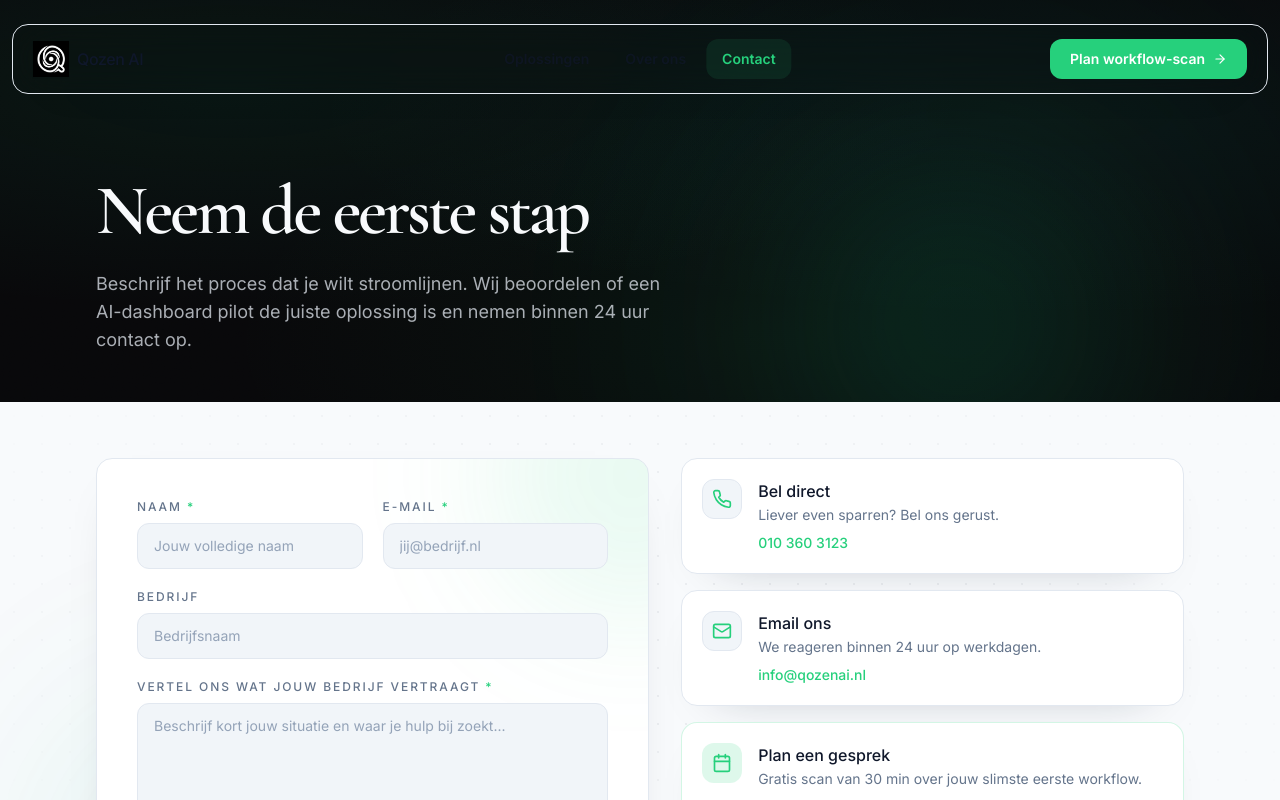
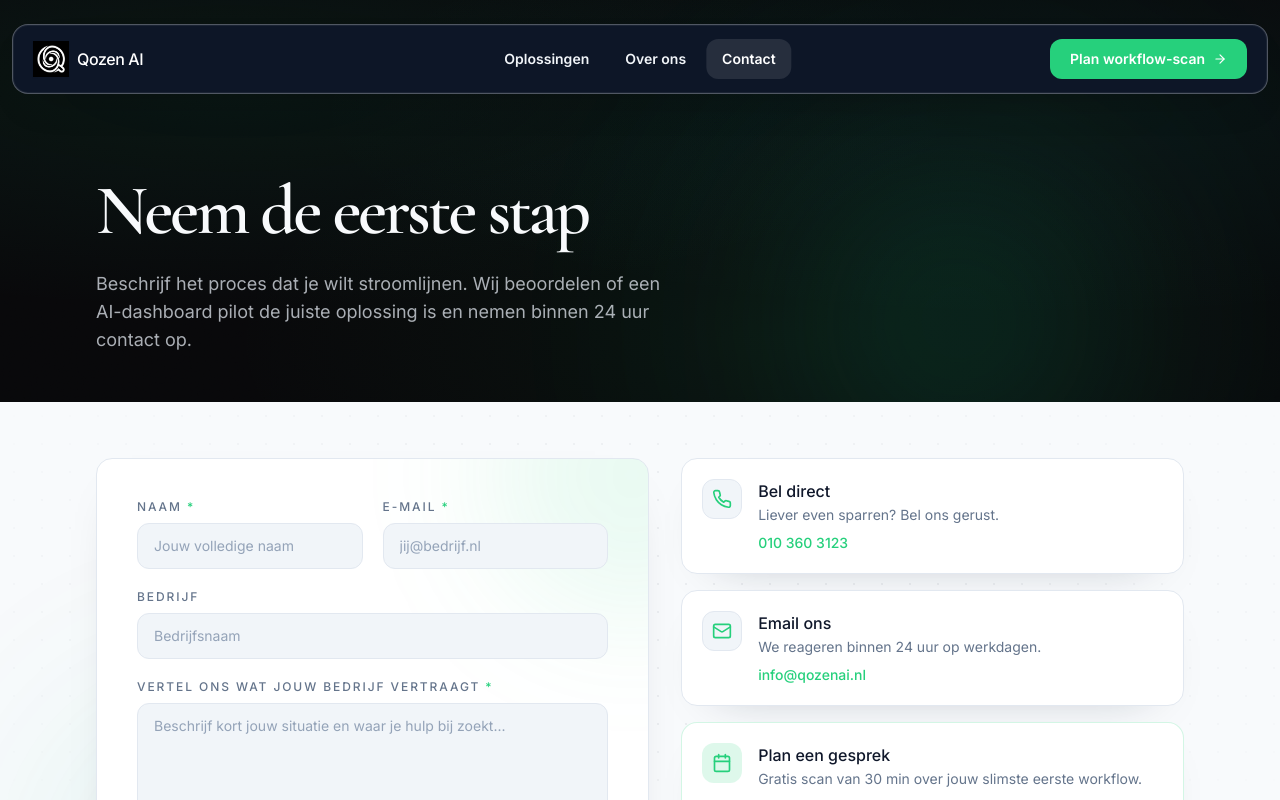
Before and after one commit to Consultium-AI/flowgen-ai, a Next.js app: page /contact in a window 1280 px wide. Shown: the top 800 px of the page. Built offline with nearby package versions, Linux system fonts and the light colour scheme.

Commit message:
navbar aanpassen

```diff
--- a/components/contact/ContactContent.tsx
+++ b/components/contact/ContactContent.tsx
@@ -13,7 +13,10 @@ const FAQ = dynamic(() => import("@/components/home/FAQ").then((mod) => mod.FAQ)
 export function ContactContent() {
   return (
     <>
-      <section className="hero-dark relative isolate overflow-hidden pb-12 pt-36 sm:pt-44">
+      <section
+        data-navbar-theme="dark"
+        className="hero-dark relative isolate overflow-hidden pb-12 pt-36 sm:pt-44"
+      >
         <SectionBackground
           variant="mesh"
           shade="dark"
--- a/components/demo-recruitment/DemoRecruitmentContent.tsx
+++ b/components/demo-recruitment/DemoRecruitmentContent.tsx
@@ -264,9 +264,9 @@ function ModuleNav() {
   }, []);
 
   return (
-    <div className="sticky top-20 z-30 -mt-14 sm:top-24">
+    <div className="sticky top-20 z-30 -mt-14 sm:top-4">
       <div className="container-narrow">
-        <div className="mx-auto flex max-w-5xl items-center gap-1 overflow-x-auto rounded-2xl border border-border bg-white/90 p-1.5 shadow-card backdrop-blur-md">
+        <div className="mx-auto flex w-fit max-w-full items-center gap-1 overflow-x-auto rounded-2xl border border-border bg-white/90 p-1.5 shadow-card backdrop-blur-md sm:w-full sm:max-w-5xl sm:overflow-x-visible">
           {MODULE_NAV.map((m) => {
             const Icon = m.icon;
             const isActive = active === m.id;
@@ -275,7 +275,7 @@ function ModuleNav() {
                 key={m.id}
                 href={`#${m.id}`}
                 className={cn(
-                  "relative flex shrink-0 items-center gap-2 rounded-full px-3 py-2 text-xs font-semibold transition-colors duration-200 sm:px-4 sm:text-sm",
+                  "relative flex shrink-0 items-center gap-2 rounded-full px-3 py-2 text-xs font-semibold transition-colors duration-200 sm:min-w-0 sm:flex-1 sm:justify-center sm:px-2 sm:text-sm md:px-3",
                   isActive ? "text-accent" : "text-muted hover:text-ink",
                 )}
               >
--- a/components/layout/Navbar.tsx
+++ b/components/layout/Navbar.tsx
@@ -10,18 +10,12 @@ import { NAV_LINKS, SITE } from "@/lib/content";
 import { cn } from "@/lib/utils";
 
 export function Navbar() {
-  const [scrolled, setScrolledState] = useState(false);
   const [navHidden, setNavHiddenState] = useState(false);
   const [open, setOpen] = useState(false);
   const headerRef = useRef<HTMLElement>(null);
-  const darkHeroRef = useRef<HTMLElement | null>(null);
   const rafRef = useRef<number | null>(null);
   const openRef = useRef(open);
-  const scrolledRef = useRef(scrolled);
   const navHiddenRef = useRef(navHidden);
-  const headerHeightRef = useRef(80);
-  const darkHeroTopRef = useRef<number | null>(null);
-  const darkHeroBottomRef = useRef<number | null>(null);
   const pathname = usePathname();
 
   useEffect(() => {
@@ -33,51 +27,15 @@ export function Navbar() {
   }, [open]);
 
   useEffect(() => {
-    darkHeroRef.current = document.querySelector<HTMLElement>('[data-navbar-theme="dark"]');
-
-    const setScrolled = (nextScrolled: boolean) => {
-      if (scrolledRef.current === nextScrolled) return;
-      scrolledRef.current = nextScrolled;
-      setScrolledState(nextScrolled);
-    };
-
-    const setNavHidden = (nextNavHidden: boolean) => {
-      if (navHiddenRef.current === nextNavHidden) return;
-      navHiddenRef.current = nextNavHidden;
-      setNavHiddenState(nextNavHidden);
-    };
-
-    const measureNavbarBounds = () => {
-      const darkHero = darkHeroRef.current;
-      headerHeightRef.current = headerRef.current?.offsetHeight ?? 80;
-      if (darkHero) {
-        darkHeroTopRef.current = darkHero.offsetTop;
-        darkHeroBottomRef.current = darkHero.offsetTop + darkHero.offsetHeight;
-      } else {
-        darkHeroTopRef.current = null;
-        darkHeroBottomRef.current = null;
-      }
-    };
-
     const updateNavbar = () => {
       rafRef.current = null;
       const currentScrollY = window.scrollY;
-      const heroTop = darkHeroTopRef.current;
-      const heroBottom = darkHeroBottomRef.current;
-      const headerH = headerHeightRef.current;
 
-      let nextScrolled: boolean;
-      if (heroTop === null || heroBottom === null) {
-        nextScrolled = true;
-      } else {
-        const navTop = currentScrollY;
-        const navBottom = currentScrollY + headerH;
-        const overlapsDarkHero = navBottom > heroTop && navTop < heroBottom;
-        nextScrolled = !overlapsDarkHero;
+      const nextNavHidden = currentScrollY > 80 && !openRef.current;
+      if (navHiddenRef.current !== nextNavHidden) {
+        navHiddenRef.current = nextNavHidden;
+        setNavHiddenState(nextNavHidden);
       }
-      setScrolled(nextScrolled);
-
-      setNavHidden(currentScrollY > 80 && !openRef.current);
     };
 
     const onScroll = () => {
@@ -85,34 +43,14 @@ export function Navbar() {
       rafRef.current = window.requestAnimationFrame(updateNavbar);
     };
 
-    const onResize = () => {
-      measureNavbarBounds();
-      updateNavbar();
-    };
-
-    measureNavbarBounds();
     updateNavbar();
 
-    const resizeObserver =
-      typeof ResizeObserver !== "undefined"
-        ? new ResizeObserver(() => {
-            measureNavbarBounds();
-            onScroll();
-          })
-        : null;
-
-    if (resizeObserver) {
-      if (headerRef.current) resizeObserver.observe(headerRef.current);
-      if (darkHeroRef.current) resizeObserver.observe(darkHeroRef.current);
-    }
-
     window.addEventListener("scroll", onScroll, { passive: true });
-    window.addEventListener("resize", onResize);
+    window.addEventListener("resize", updateNavbar);
     return () => {
       if (rafRef.current !== null) window.cancelAnimationFrame(rafRef.current);
-      resizeObserver?.disconnect();
       window.removeEventListener("scroll", onScroll);
-      window.removeEventListener("resize", onResize);
+      window.removeEventListener("resize", updateNavbar);
     };
   }, [pathname]);
 
@@ -146,21 +84,19 @@ export function Navbar() {
       className="fixed inset-x-0 top-0 z-50 flex justify-center px-3 pt-4 sm:pt-6"
     >
       <motion.div
-        className={cn(
-          "relative flex w-full items-center justify-between rounded-2xl border px-4 py-3 transition-[background,border,box-shadow] duration-500 sm:px-5 sm:py-3.5",
-          scrolled
-            ? "border-border bg-white/94 shadow-[0_18px_45px_-34px_rgba(15,23,42,0.45)] backdrop-blur-xl"
-            : "border-white/20 bg-slate-950/45 shadow-[0_18px_45px_-38px_rgba(0,0,0,0.7)] backdrop-blur-md",
-        )}
+        className="relative flex w-full items-center justify-between rounded-2xl border px-4 py-3 backdrop-blur-xl sm:px-5 sm:py-3.5"
+        style={{
+          backgroundColor: "rgba(15, 23, 42, 0.92)",
+          borderColor: "rgba(255, 255, 255, 0.28)",
+          boxShadow:
+            "0 18px 45px -30px rgba(0,0,0,0.85), inset 0 0 0 1px rgba(255,255,255,0.06)",
+        }}
       >
         <div className="flex items-center gap-2.5">
           <Logo
-            className={scrolled ? undefined : "text-white"}
+            className="text-white"
             markSrc="/images/Wlogo.png"
-            markClassName={cn(
-              "bg-black p-0.5 shadow-sm",
-              scrolled ? "ring-black/20" : "ring-white/25",
-            )}
+            markClassName="bg-black p-0.5 shadow-sm ring-white/25"
           />
         </div>
 
@@ -174,21 +110,14 @@ export function Navbar() {
                 className={cn(
                   "relative rounded-xl px-4 py-2.5 text-sm font-semibold transition-colors duration-200",
                   active
-                    ? scrolled
-                      ? "text-accent"
-                      : "text-white"
-                    : scrolled
-                      ? "text-ink/70 hover:text-ink"
-                      : "text-slate-200 hover:text-white",
+                    ? "text-white"
+                    : "text-slate-100 hover:text-white",
                 )}
               >
                 {active && (
                   <motion.span
                     layoutId="nav-active"
-                    className={cn(
-                      "absolute inset-0 -z-0 rounded-xl",
-                      scrolled ? "bg-accent/10" : "bg-white/10",
-                    )}
+                    className="absolute inset-0 -z-0 rounded-xl bg-white/10"
                     transition={{ type: "spring", stiffness: 380, damping: 30 }}
                   />
                 )}
@@ -224,12 +153,7 @@ export function Navbar() {
           type="button"
           aria-label="Menu"
           aria-expanded={open}
-          className={cn(
-            "rounded-xl border p-2.5 md:hidden",
-            scrolled
-              ? "border-border bg-white text-ink"
-              : "border-white/20 bg-white/10 text-white",
-          )}
+          className="rounded-xl border border-white/20 bg-white/10 p-2.5 text-white md:hidden"
           onClick={() => setOpen((o) => !o)}
         >
           <AnimatePresence mode="wait" initial={false}>
@@ -267,22 +191,14 @@ export function Navbar() {
             animate={{ opacity: 1, y: 0 }}
             exit={{ opacity: 0, y: -8 }}
             transition={{ duration: 0.3, ease: [0.21, 0.6, 0.36, 1] }}
-            className="absolute left-4 right-4 top-[78px] overflow-hidden rounded-2xl border border-border bg-white shadow-card md:hidden"
+            className="absolute left-4 right-4 top-[78px] overflow-hidden rounded-2xl border md:hidden"
+            style={{
+              backgroundColor: "rgba(15, 23, 42, 0.96)",
+              borderColor: "rgba(255, 255, 255, 0.18)",
+              boxShadow:
+                "0 18px 45px -30px rgba(0,0,0,0.85), inset 0 0 0 1px rgba(255,255,255,0.06)",
+            }}
           >
-            {/* Layered mobile menu background */}
-            <div
-              aria-hidden
-              className="absolute inset-0 -z-10"
-              style={{ backgroundColor: "#FFFFFF" }}
-            />
-            <div
-              aria-hidden
-              className="absolute inset-0 -z-10"
-              style={{
-                background:
-                  "radial-gradient(ellipse at 30% 0%, rgba(16,185,129,0.08) 0%, transparent 60%), radial-gradient(ellipse at 80% 100%, rgba(20,184,166,0.05) 0%, transparent 60%)",
-              }}
-            />
             <div className="relative backdrop-blur-xl">
               <nav className="flex flex-col gap-1 p-4">
                 {NAV_LINKS.map((link, i) => {
@@ -300,8 +216,8 @@ export function Navbar() {
                         className={cn(
                           "flex items-center justify-between rounded-xl px-4 py-3 text-base font-medium transition-colors",
                           active
-                            ? "bg-accent/10 text-accent"
-                            : "text-ink/80 hover:bg-bg-card hover:text-ink",
+                            ? "bg-white/10 text-white"
+                            : "text-slate-100 hover:bg-white/5 hover:text-white",
                         )}
                       >
                         {link.label}
@@ -310,7 +226,7 @@ export function Navbar() {
                     </motion.div>
                   );
                 })}
-                <div className="mt-2 border-t border-border pt-3">
+                <div className="mt-2 border-t border-white/15 pt-3">
                   {SITE.cal.strategy.startsWith("http") ? (
                     <a
                       href={SITE.cal.strategy}
--- a/components/over-ons/AboutContent.tsx
+++ b/components/over-ons/AboutContent.tsx
@@ -10,7 +10,10 @@ export function AboutContent() {
   return (
     <>
       {/* Hero */}
-      <section className="hero-dark relative isolate overflow-hidden pb-16 pt-36 sm:pt-44">
+      <section
+        data-navbar-theme="dark"
+        className="hero-dark relative isolate overflow-hidden pb-16 pt-36 sm:pt-44"
+      >
         <SectionBackground
           variant="rings"
           shade="dark"
--- a/components/use-cases/UseCasesContent.tsx
+++ b/components/use-cases/UseCasesContent.tsx
@@ -22,7 +22,10 @@ export function UseCasesContent() {
   return (
     <>
       {/* Hero */}
-      <section className="hero-dark relative isolate overflow-hidden pb-24 pt-36 sm:pt-44">
+      <section
+        data-navbar-theme="dark"
+        className="hero-dark relative isolate overflow-hidden pb-24 pt-36 sm:pt-44"
+      >
         <SectionBackground
           variant="aurora"
           shade="dark"
```
Also changed, not shown: components/home/Hero.tsx (+5 -5 lines).
